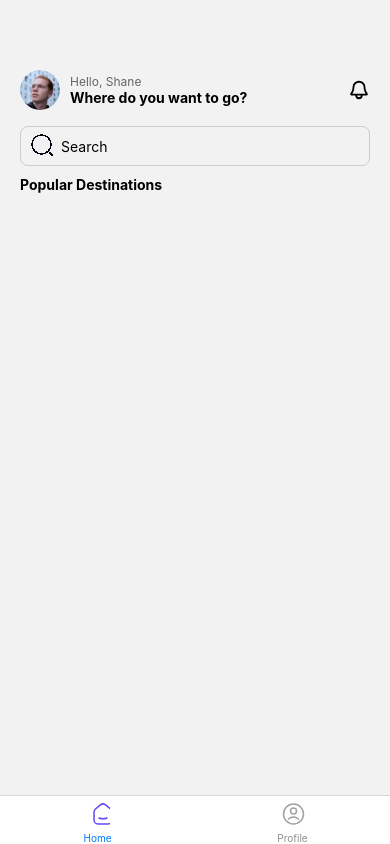
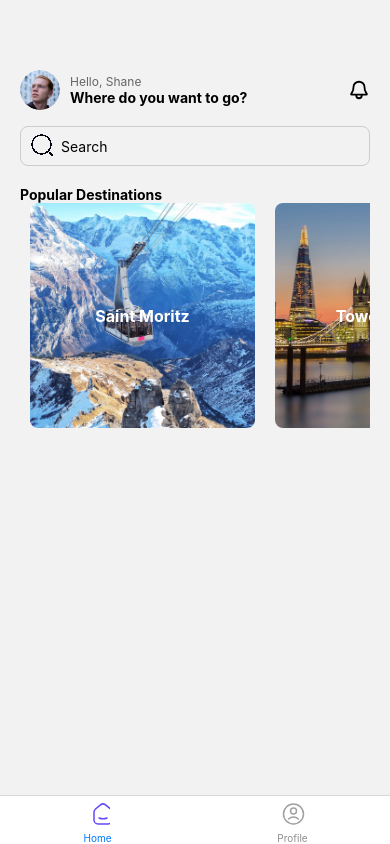
Before and after one commit to AdrWL/TripApp, a React Native app: screen / in a window 390 px wide. Built offline with nearby package versions, Linux system fonts and the light colour scheme.

Commit message:
Add FlatList

```diff
--- a/src/screens/Home.js
+++ b/src/screens/Home.js
@@ -1,8 +1,31 @@
 import React from 'react';
 import { useState } from 'react';
-import { View, Text, StyleSheet, Image, TextInput } from "react-native";
+import { View, Text, StyleSheet, Image, TextInput, FlatList } from "react-native";
+import { SafeAreaView } from "react-native-safe-area-context";
 import profileImage from "../../assets/images/profile.jpg";
+import towerImage from "../../assets/images/Tower.jpg";
+import saintImage from "../../assets/images/Saint.jpg";
 import { Bell, Search } from "../../assets/icons/index";
+
+const CITIES = [
+  {
+    id: "0",
+    city: "Saint Moritz",
+    image: saintImage,
+  },
+  {
+    id: "1",
+    city: "Tower Bridge",
+    image: towerImage,
+  },
+];
+
+const Item = ({ city, image }) => (
+  <View style={styles.item}>
+    <Image source={image} style={styles.itemImage} />
+    <Text style={styles.city}>{city}</Text>
+  </View>
+);
 
 export const HomeScreen = () => {
   const [searchQuery, setSearchQuery] = useState('');
@@ -26,15 +49,20 @@ export const HomeScreen = () => {
           onChangeText={(text) => setSearchQuery(text)}
           placeholder="Search"
           style={[styles.input, { paddingLeft: 40 }]}
-        >
-        </TextInput>
+        />
       </View>
-      <View style={{ paddingTop: 10 }}>
+      <View style={{ paddingTop: 20 }}>
         <Text style={styles.info}>Popular Destinations</Text>
       </View>
-      <View>
-
-      </View>
+      <SafeAreaView>
+        <FlatList
+          data={CITIES}
+          renderItem={({ item }) => <Item city={item.city} image={item.image} />}
+          keyExtractor={(item) => item.id}
+          horizontal={true}
+          showsHorizontalScrollIndicator={false}
+        />
+      </SafeAreaView>
     </View>
   );
 };
@@ -72,4 +100,25 @@ const styles = StyleSheet.create({
     padding: 12,
     borderRadius: 8,
   },
+  item: {
+    width: 225,
+    height: 225,
+    justifyContent: 'center',
+    alignItems: 'center',
+    marginHorizontal: 10,
+    borderRadius: 8,
+    overflow: 'hidden',
+  },
+  itemImage: {
+    width: '100%',
+    height: '100%',
+    position: 'absolute',
+    top: 0,
+    left: 0,
+  },
+  city: {
+    fontSize: 16,
+    color: '#fff',
+    fontWeight: 'bold',
+  },
 });
```
Also changed, not shown: assets/images/Saint.jpg (added), assets/images/Tower.jpg (added).
